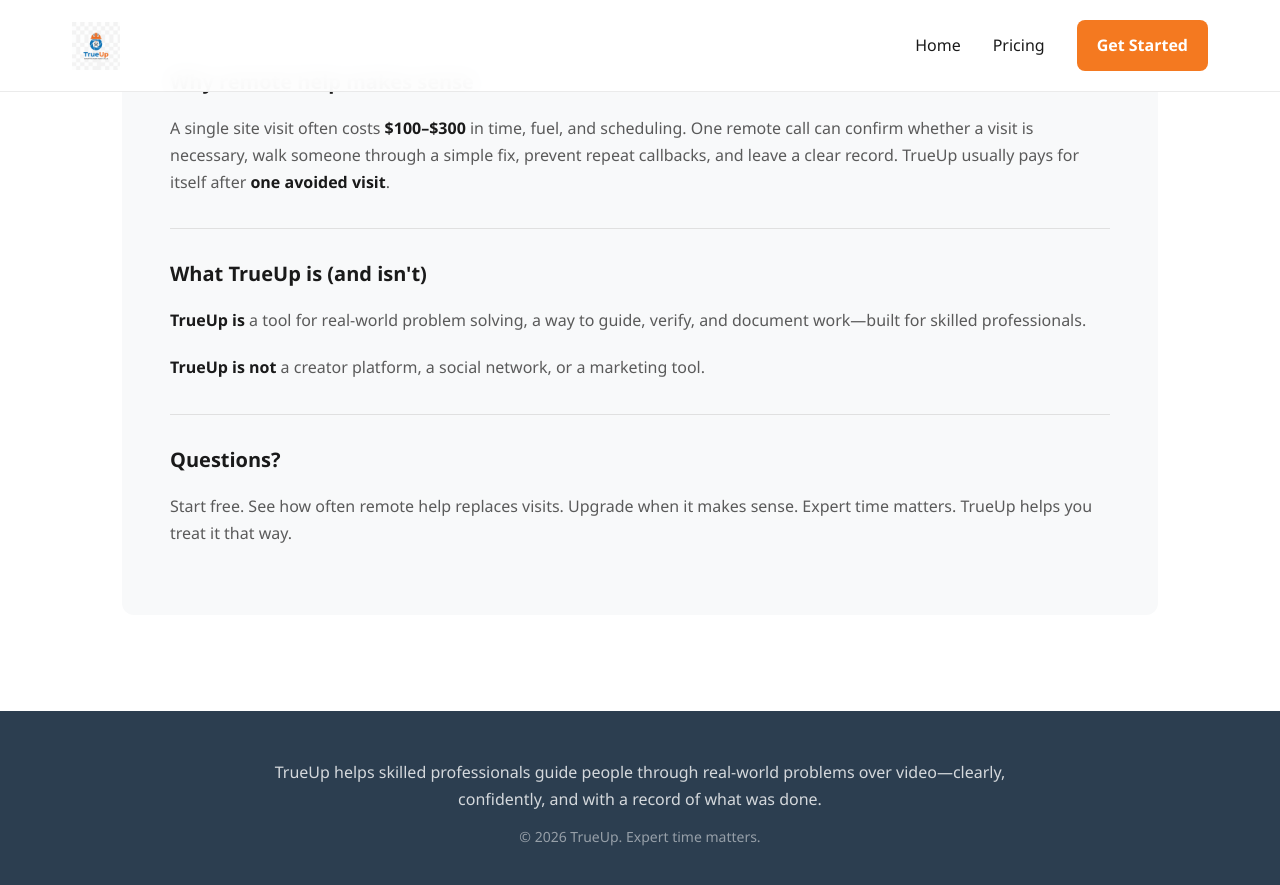
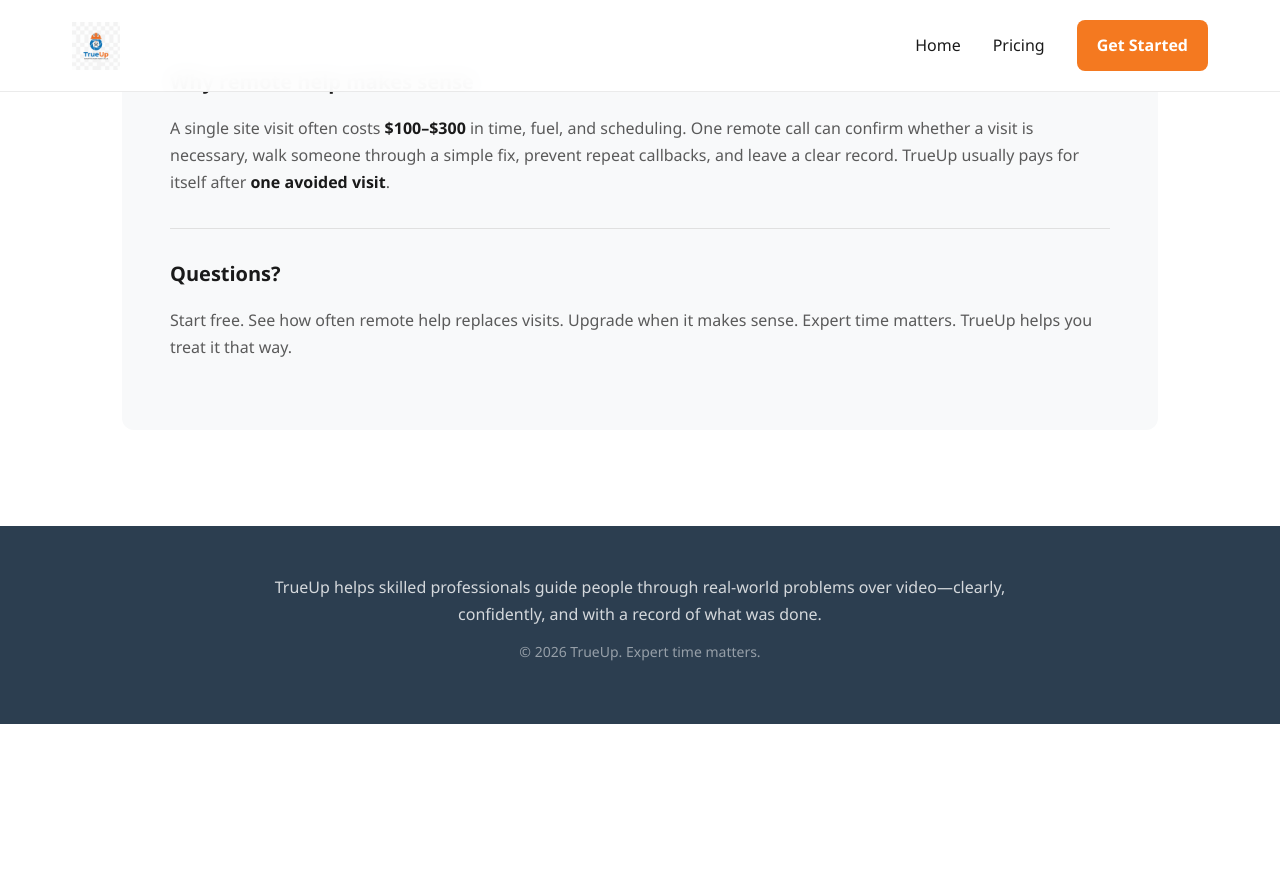
Before and after one commit to TrueUp-Pro/TrueUp_Website, a Jekyll site: the page built from pricing.html, in a window 1280 px wide and 900 px high, scrolled down 1809 px. Shown: the top 885 px of the window. Built offline with Jekyll 4.4.1, drawn with Linux system fonts in a browser that asks for light colours; after the commit the page ends 2533 px from its top, so only the background shows below that.

Commit message:
Updated some copy

```diff
--- a/pricing.html
+++ b/pricing.html
@@ -152,9 +152,6 @@
     <h2>Why remote help makes sense</h2>
     <p>A single site visit often costs <strong>$100–$300</strong> in time, fuel, and scheduling. One remote call can confirm whether a visit is necessary, walk someone through a simple fix, prevent repeat callbacks, and leave a clear record. TrueUp usually pays for itself after <strong>one avoided visit</strong>.</p>
 
-    <h2>What TrueUp is (and isn't)</h2>
-    <p><strong>TrueUp is</strong> a tool for real-world problem solving, a way to guide, verify, and document work—built for skilled professionals.</p>
-    <p><strong>TrueUp is not</strong> a creator platform, a social network, or a marketing tool.</p>
 
     <h2>Questions?</h2>
     <p>Start free. See how often remote help replaces visits. Upgrade when it makes sense. Expert time matters. TrueUp helps you treat it that way.</p>
```
